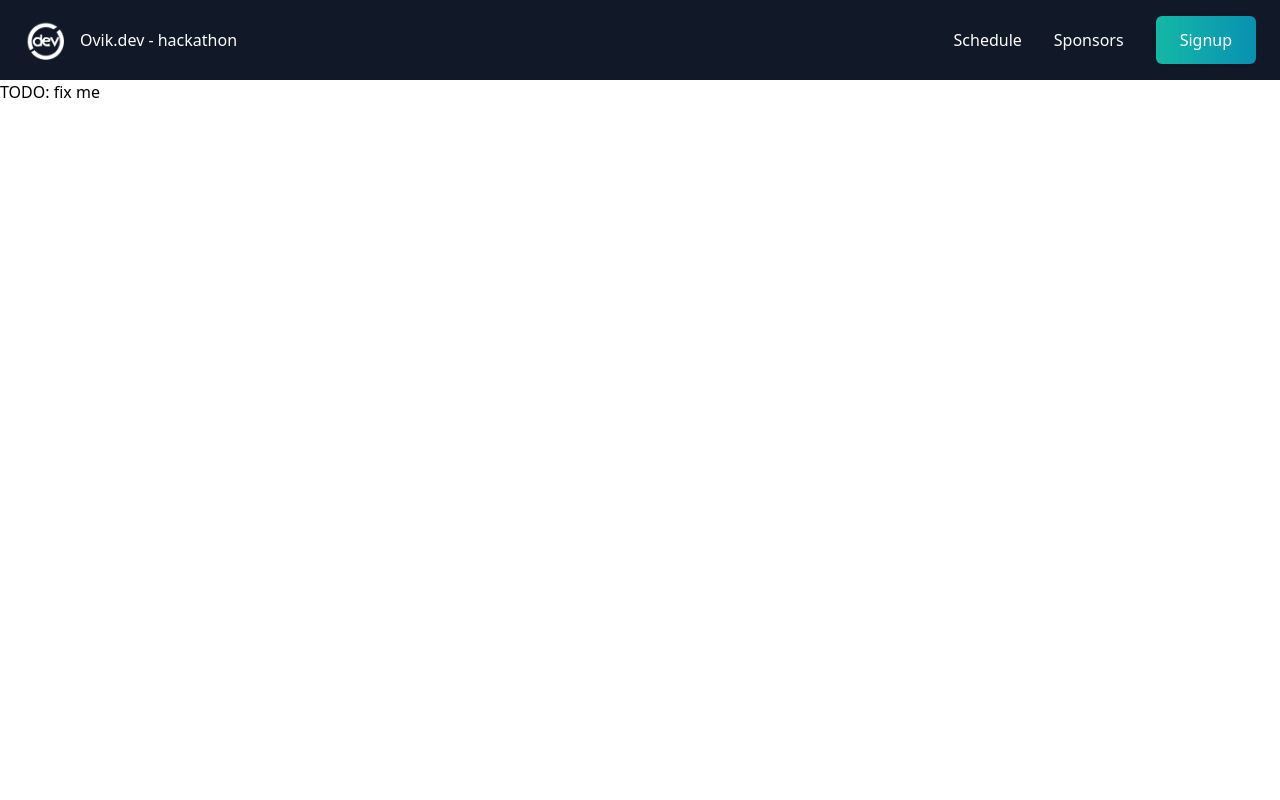
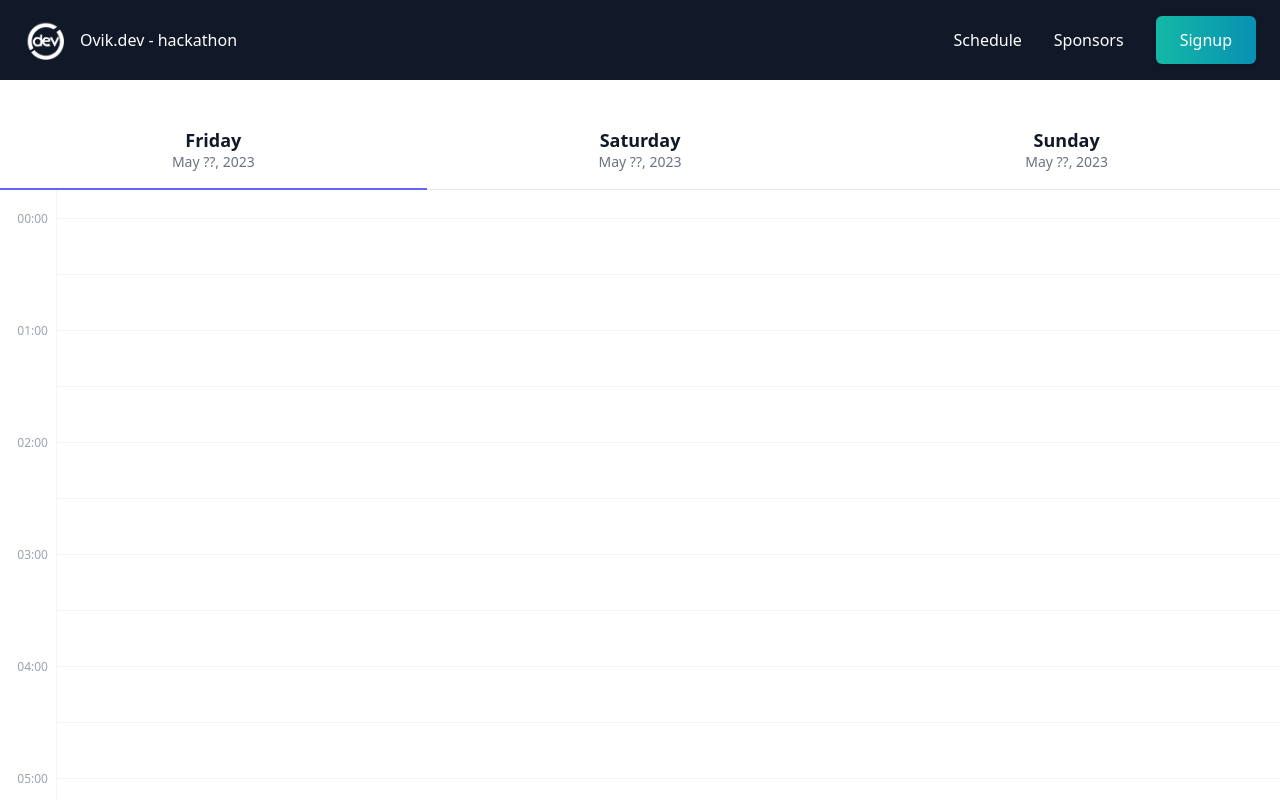
Before and after one commit to lindgr3n/ovik-dev-hackathon, a SvelteKit app: page /schedule in a window 1280 px wide. Shown: the top 800 px of the page. Built offline with nearby package versions, Linux system fonts and the light colour scheme.

Commit message:
feat: basic calender

```diff
--- /dev/null
+++ b/src/lib/components/molecules/Calender.svelte
@@ -0,0 +1,207 @@
+<script lang="ts"></script>
+
+<div class="isolate flex flex-auto overflow-hidden bg-white">
+	<div class="flex flex-auto flex-col overflow-auto">
+		<div class="flex w-full flex-auto">
+			<div class="w-14 flex-none bg-white ring-1 ring-gray-100" />
+			<div class="grid flex-auto grid-cols-1 grid-rows-1">
+				<!-- Horizontal lines -->
+				<div
+					class="col-start-1 col-end-2 row-start-1 grid divide-y divide-gray-100"
+					style="grid-template-rows: repeat(48, minmax(3.5rem, 1fr))"
+				>
+					<div class="row-end-1 h-7" />
+					<div>
+						<div class="-mt-2.5 -ml-14 w-14 pr-2 text-right text-xs leading-5 text-gray-400">
+							00:00
+						</div>
+					</div>
+					<div />
+					<div>
+						<div class="-mt-2.5 -ml-14 w-14 pr-2 text-right text-xs leading-5 text-gray-400">
+							01:00
+						</div>
+					</div>
+					<div />
+					<div>
+						<div class="-mt-2.5 -ml-14 w-14 pr-2 text-right text-xs leading-5 text-gray-400">
+							02:00
+						</div>
+					</div>
+					<div />
+					<div>
+						<div class="-mt-2.5 -ml-14 w-14 pr-2 text-right text-xs leading-5 text-gray-400">
+							03:00
+						</div>
+					</div>
+					<div />
+					<div>
+						<div class="-mt-2.5 -ml-14 w-14 pr-2 text-right text-xs leading-5 text-gray-400">
+							04:00
+						</div>
+					</div>
+					<div />
+					<div>
+						<div class="-mt-2.5 -ml-14 w-14 pr-2 text-right text-xs leading-5 text-gray-400">
+							05:00
+						</div>
+					</div>
+					<div />
+					<div>
+						<div class="-mt-2.5 -ml-14 w-14 pr-2 text-right text-xs leading-5 text-gray-400">
+							06:00
+						</div>
+					</div>
+					<div />
+					<div>
+						<div class="-mt-2.5 -ml-14 w-14 pr-2 text-right text-xs leading-5 text-gray-400">
+							07:00
+						</div>
+					</div>
+					<div />
+					<div>
+						<div class="-mt-2.5 -ml-14 w-14 pr-2 text-right text-xs leading-5 text-gray-400">
+							08:00
+						</div>
+					</div>
+					<div />
+					<div>
+						<div class="-mt-2.5 -ml-14 w-14 pr-2 text-right text-xs leading-5 text-gray-400">
+							09:00
+						</div>
+					</div>
+					<div />
+					<div>
+						<div class="-mt-2.5 -ml-14 w-14 pr-2 text-right text-xs leading-5 text-gray-400">
+							10:00
+						</div>
+					</div>
+					<div />
+					<div>
+						<div class="-mt-2.5 -ml-14 w-14 pr-2 text-right text-xs leading-5 text-gray-400">
+							11:00
+						</div>
+					</div>
+					<div />
+					<div>
+						<div class="-mt-2.5 -ml-14 w-14 pr-2 text-right text-xs leading-5 text-gray-400">
+							12:00
+						</div>
+					</div>
+					<div />
+					<div>
+						<div class="-mt-2.5 -ml-14 w-14 pr-2 text-right text-xs leading-5 text-gray-400">
+							13:00
+						</div>
+					</div>
+					<div />
+					<div>
+						<div class="-mt-2.5 -ml-14 w-14 pr-2 text-right text-xs leading-5 text-gray-400">
+							14:00PM
+						</div>
+					</div>
+					<div />
+					<div>
+						<div class="-mt-2.5 -ml-14 w-14 pr-2 text-right text-xs leading-5 text-gray-400">
+							15:00
+						</div>
+					</div>
+					<div />
+					<div>
+						<div class="-mt-2.5 -ml-14 w-14 pr-2 text-right text-xs leading-5 text-gray-400">
+							16:00
+						</div>
+					</div>
+					<div />
+					<div>
+						<div class="-mt-2.5 -ml-14 w-14 pr-2 text-right text-xs leading-5 text-gray-400">
+							17:00
+						</div>
+					</div>
+					<div />
+					<div>
+						<div class="-mt-2.5 -ml-14 w-14 pr-2 text-right text-xs leading-5 text-gray-400">
+							18:00
+						</div>
+					</div>
+					<div />
+					<div>
+						<div class="-mt-2.5 -ml-14 w-14 pr-2 text-right text-xs leading-5 text-gray-400">
+							19:00
+						</div>
+					</div>
+					<div />
+					<div>
+						<div class="-mt-2.5 -ml-14 w-14 pr-2 text-right text-xs leading-5 text-gray-400">
+							20:00
+						</div>
+					</div>
+					<div />
+					<div>
+						<div class="-mt-2.5 -ml-14 w-14 pr-2 text-right text-xs leading-5 text-gray-400">
+							21:00
+						</div>
+					</div>
+					<div />
+					<div>
+						<div class="-mt-2.5 -ml-14 w-14 pr-2 text-right text-xs leading-5 text-gray-400">
+							22:00
+						</div>
+					</div>
+					<div />
+					<div>
+						<div class="-mt-2.5 -ml-14 w-14 pr-2 text-right text-xs leading-5 text-gray-400">
+							23:00
+						</div>
+					</div>
+					<div />
+				</div>
+
+				<!-- Events -->
+				<!-- 6 span for every hour -->
+				<ol
+					class="col-start-1 col-end-2 row-start-1 grid grid-cols-1"
+					style="grid-template-rows: 1.75rem repeat(288, minmax(0, 1fr)) auto"
+				>
+					<!-- <li class="relative mt-px flex" style="grid-row: 6 / span 6">
+						<a
+							href="#"
+							class="group absolute inset-1 flex flex-col overflow-y-auto rounded-lg bg-blue-50 p-2 text-xs leading-5 hover:bg-blue-100"
+						>
+							<p class="order-1 font-semibold text-blue-700">Breakfast</p>
+							<p class="text-blue-500 group-hover:text-blue-700">
+								<time datetime="2022-01-22T06:00">6:00 AM</time>
+							</p>
+						</a>
+					</li>
+					<li class="relative mt-px flex" style="grid-row: 92 / span 30">
+						<a
+							href="#"
+							class="group absolute inset-1 flex flex-col overflow-y-auto rounded-lg bg-pink-50 p-2 text-xs leading-5 hover:bg-pink-100"
+						>
+							<p class="order-1 font-semibold text-pink-700">Flight to Paris</p>
+							<p class="order-1 text-pink-500 group-hover:text-pink-700">
+								John F. Kennedy International Airport
+							</p>
+							<p class="text-pink-500 group-hover:text-pink-700">
+								<time datetime="2022-01-22T07:30">7:30 AM</time>
+							</p>
+						</a>
+					</li>
+					<li class="relative mt-px flex" style="grid-row: 134 / span 18">
+						<a
+							href="#"
+							class="group absolute inset-1 flex flex-col overflow-y-auto rounded-lg bg-indigo-50 p-2 text-xs leading-5 hover:bg-indigo-100"
+						>
+							<p class="order-1 font-semibold text-indigo-700">Sightseeing</p>
+							<p class="order-1 text-indigo-500 group-hover:text-indigo-700">Eiffel Tower</p>
+							<p class="text-indigo-500 group-hover:text-indigo-700">
+								<time datetime="2022-01-22T11:00">11:00 AM</time>
+							</p>
+						</a>
+					</li> -->
+				</ol>
+			</div>
+		</div>
+	</div>
+</div>
--- a/src/routes/schedule/+page.svelte
+++ b/src/routes/schedule/+page.svelte
@@ -1,3 +1,89 @@
-<script lang="ts"></script>
+<script lang="ts">
+	import Calender from '$lib/components/molecules/Calender.svelte';
 
-TODO: fix me
+	let selected: 'friday' | 'saturday' | 'sunday' = 'friday';
+</script>
+
+<div class="flex h-full flex-col">
+	<div class="pt-8">
+		<div class="sm:hidden">
+			<label for="tabs" class="sr-only">Select a tab</label>
+			<!-- Use an "onChange" listener to redirect the user to the selected tab URL. -->
+			<select
+				id="tabs"
+				name="tabs"
+				class="block w-full rounded-md border-gray-300 focus:border-indigo-500 focus:ring-indigo-500"
+				bind:value={selected}
+			>
+				<option value="friday">Friday - May ??</option>
+				<option value="saturday">Saturday - May ??</option>
+				<option value="sunday">Sunday - May ??</option>
+			</select>
+		</div>
+		<div class="hidden sm:block">
+			<div class="border-b border-gray-200">
+				<nav class="-mb-px flex justify-center" aria-label="Tabs">
+					<!-- Current: "border-indigo-500 text-indigo-600", Default: "border-transparent text-gray-500 hover:text-gray-700 hover:border-gray-300" -->
+					<a
+						href="#"
+						class={`${
+							selected == 'friday'
+								? 'border-indigo-500 text-indigo-600'
+								: 'border-transparent text-gray-500 hover:text-gray-700 hover:border-gray-300'
+						} w-1/3 py-4 px-1 text-center border-b-2 font-medium text-sm`}
+						on:click={() => (selected = 'friday')}
+						><div>
+							<h1 class="text-lg font-semibold leading-6 text-gray-900">Friday</h1>
+							<time datetime="2023-05-01" class="sm:hidden mt-1 text-sm text-gray-500"
+								>May ??, 2023</time
+							>
+							<time datetime="2023-05-01" class="hidden sm:inline mt-1 text-sm text-gray-500"
+								>May ??, 2023</time
+							>
+						</div></a
+					>
+
+					<a
+						href="#"
+						class={`${
+							selected == 'saturday'
+								? 'border-indigo-500 text-indigo-600'
+								: 'border-transparent text-gray-500 hover:text-gray-700 hover:border-gray-300'
+						} w-1/3 py-4 px-1 text-center border-b-2 font-medium text-sm`}
+						on:click={() => (selected = 'saturday')}
+						><div>
+							<h1 class="text-lg font-semibold leading-6 text-gray-900">Saturday</h1>
+							<time datetime="2023-05-01" class="sm:hidden mt-1 text-sm text-gray-500"
+								>May ??, 2023</time
+							>
+							<time datetime="2023-05-01" class="hidden sm:inline mt-1 text-sm text-gray-500"
+								>May ??, 2023</time
+							>
+						</div></a
+					>
+
+					<a
+						href="#"
+						class={`${
+							selected == 'sunday'
+								? 'border-indigo-500 text-indigo-600'
+								: 'border-transparent text-gray-500 hover:text-gray-700 hover:border-gray-300'
+						} w-1/3 py-4 px-1 text-center border-b-2 font-medium text-sm`}
+						on:click={() => (selected = 'sunday')}
+						><div>
+							<h1 class="text-lg font-semibold leading-6 text-gray-900">Sunday</h1>
+							<time datetime="2023-05-23" class="sm:hidden mt-1 text-sm text-gray-500"
+								>May ??, 2023</time
+							>
+							<time datetime="2023-05-23" class="hidden sm:inline mt-1 text-sm text-gray-500"
+								>May ??, 2023</time
+							>
+						</div></a
+					>
+				</nav>
+			</div>
+		</div>
+	</div>
+
+	<Calender />
+</div>
```
